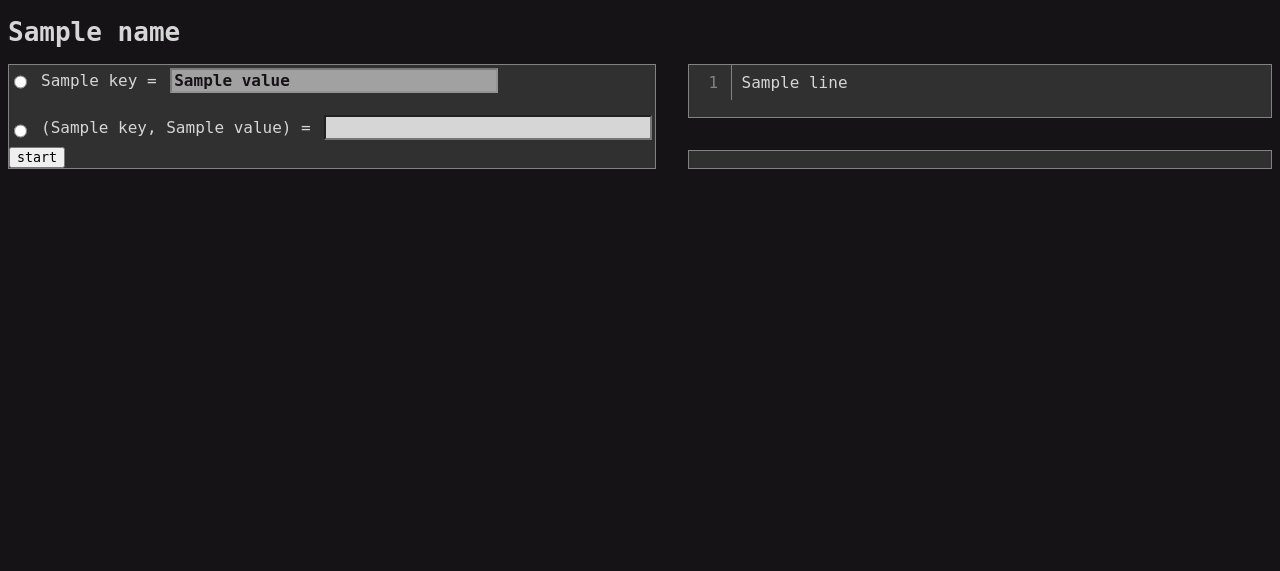
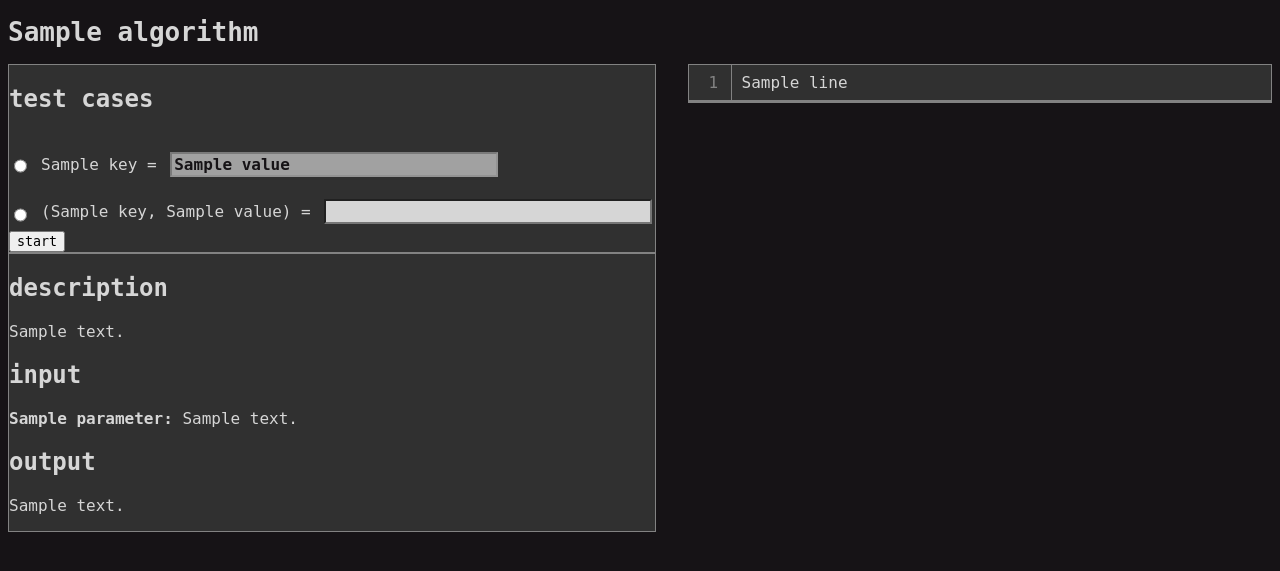
Before and after one commit to DragoNikaa/underAlgo, a Django app: template algorithms/templates/algorithms/visualization.html in a window 1280 px wide. Shown: the part 40-611 px from the top of the page. Run offline with Django 5.2, Linux system fonts and the light colour scheme; the template is opened without the code that fills it: most values are stand-ins (such as "Sample title", 1, 10 or a date in 2020); data that the repository does not hold is empty; some libraries are stand-ins or nearby versions.

Commit message:
feat: add algorithm description

```diff
--- a/algorithms/templates/algorithms/visualization.html
+++ b/algorithms/templates/algorithms/visualization.html
@@ -5,11 +5,13 @@
 {% block animation_styles %}{% endblock animation_styles %}
 {% endblock styles %}
 {% block content %}
-<h1>{{ name }}</h1>
+<h1>{{ algorithm.name }}</h1>
 <div id="visualization">
+	<div>
 		<div id="steps-container" class="visualization-segment">
 			{% csrf_token %}
 			<div id="test-cases">
+				<h2>test cases</h2>
 				{% for test_case in test_cases %}
 				<div class="test-case">
 					<input type="radio" id="test-case-{{ test_case.id }}" name="test-case" value="{{ test_case.id }}">
@@ -48,8 +50,20 @@
 			<button id="next-step-button" class="hidden">next</button>
 			<button id="restart-button" class="hidden">restart</button>
 		</div>
+		<div class="visualization-segment">
+			<h2>description</h2>
+			<p>{{ algorithm.general_description }}</p>
+			<h2>input</h2>
+			{% for parameter, description in algorithm.input_description.items %}
+			<p><b>{{ parameter }}:</b> {{ description }}</p>
+			{% endfor %}
+			<h2>output</h2>
+			<p>{{ algorithm.output_description}}</p>
+		</div>
+	</div>
+	<div>
 		<div id="lines" class="visualization-segment">
-		{% for line in code %}
+			{% for line in algorithm.code %}
 			<pre id="line_{{ forloop.counter }}" class="line">
 				<code class="language-python line-number">{{ forloop.counter }}</code>
 				<code class="language-python line-code">{{ line }}</code>
@@ -58,6 +72,7 @@
 		</div>
 		<div id="explanation-container" class="visualization-segment"></div>
 	</div>
+</div>
 {% endblock content %}
 {% block scripts %}
 <script src="https://cdnjs.cloudflare.com/ajax/libs/highlight.js/11.11.1/highlight.min.js"></script>
--- a/algorithms/views.py
+++ b/algorithms/views.py
@@ -34,7 +34,7 @@
     @staticmethod
     def _get_algorithm_data(algorithm: Algorithm) -> dict[str, Any]:
         test_cases = algorithm.testcase_set.all()
-        return {"name": algorithm.name, "code": algorithm.code, "test_cases": test_cases}
+        return {"algorithm": algorithm, "test_cases": test_cases}
 
 
 class VisualizationStartView(View):
```
Also changed, not shown: algorithms/models.py (+7 -1 lines), algorithms/migrations/0003_remove_algorithm_description_and_more.py (added). Lines whose indentation alone changed are shown as unchanged.
